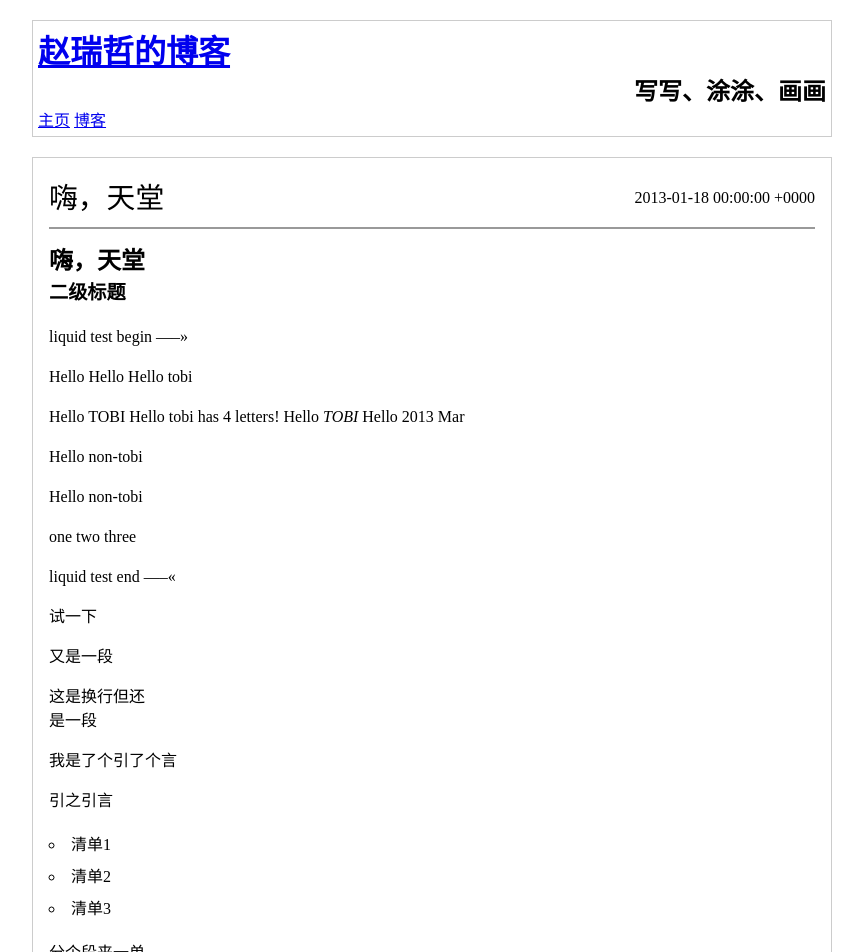
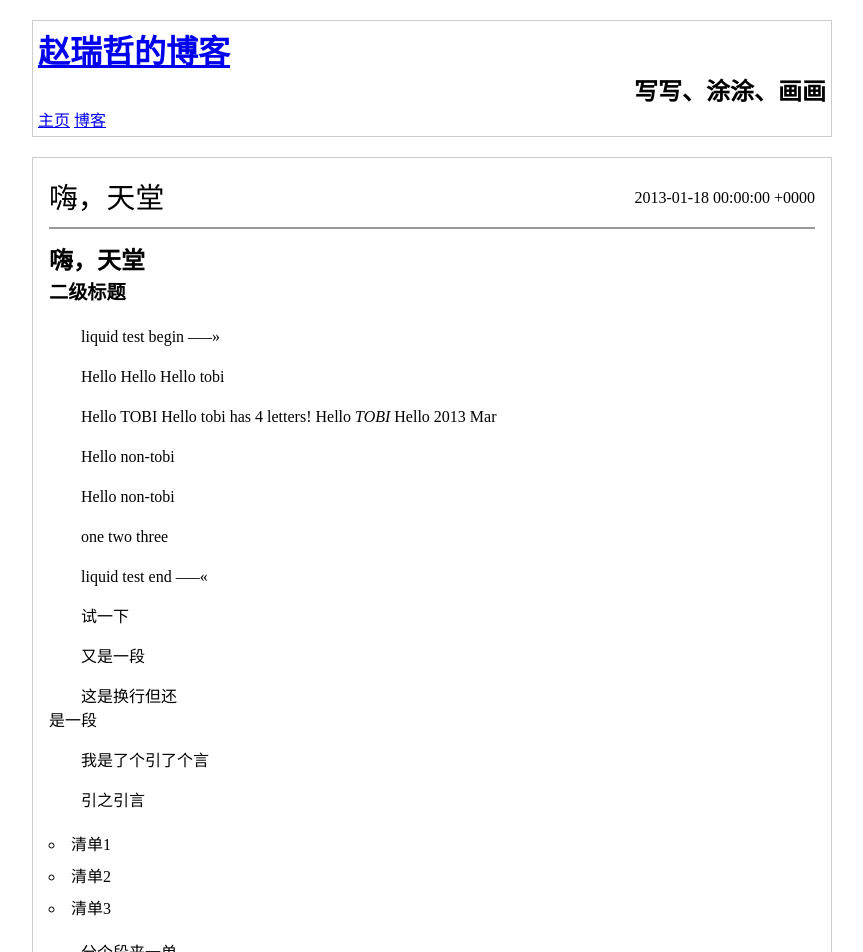
Before and after one commit to ruizhe/ruizhe.me, a Jekyll site: the page built from _posts/2013-01-18-test.md, in a window 1280 px wide. Shown: the top 952 px of the page, without its empty margins (208-1071 px from the left). Built offline with Jekyll 4.4.1, drawn with Linux system fonts in a browser that asks for light colours; nearby versions of some CDN libraries; Markdown is read by kramdown in place of the engine named in the settings.

Commit message:
fix: 更新css，支持<pre><code>

```diff
--- a/css/main.css
+++ b/css/main.css
@@ -67,6 +67,7 @@ body {
 }
 
 .main p {
+    text-indent:2em;
     line-height:1.5em;
     margin:1em 0 1em 0;
 }
@@ -101,3 +102,15 @@ ol {
     list-style-type:decimal;
     list-style-position:inside;
 }
+
+pre {
+    font-size:100%;
+    vertical-align:baseline;
+    line-height:1em;
+    background-color:#000;
+    color:#0F0;
+    margin:0;
+    padding:0;
+    border:0;
+font-family: Menlo, Monaco, "Andale Mono", "lucida console", "Courier New", monospace;
+}
```
